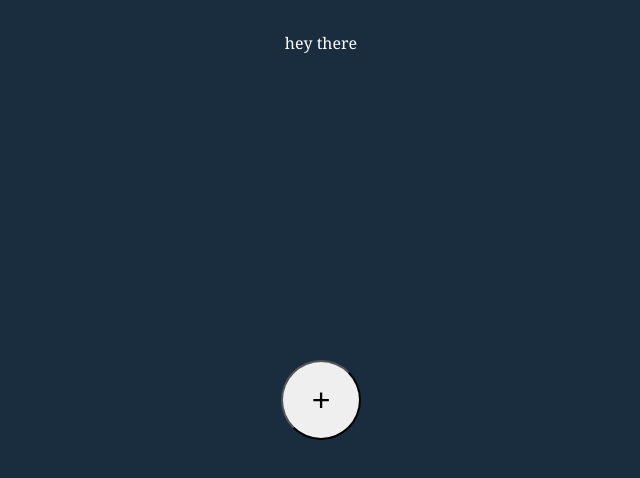
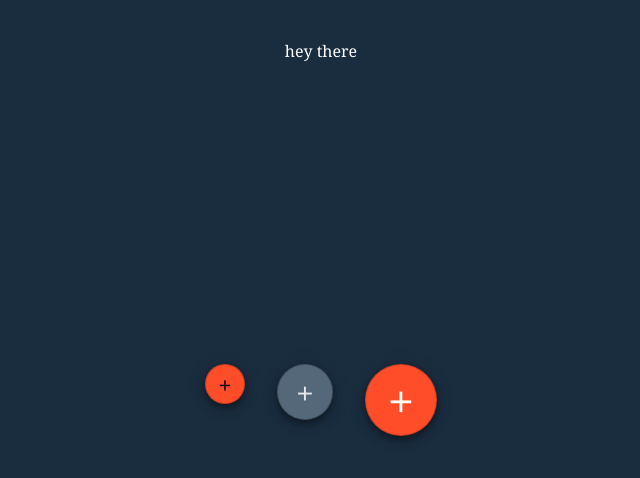
Before and after one commit to elShailee/the-weird-game, a React (Create React App) app: page / in a window 1280 px wide. Shown: the top 478 px of the page, without its empty margins (319-959 px from the left). Built offline with nearby package versions, Linux system fonts and the light colour scheme.

Commit message:
semi generalized button, working start, need performance improvements

```diff
--- a/src/Chapters/Chapter01/Chapter01.jsx
+++ b/src/Chapters/Chapter01/Chapter01.jsx
@@ -1,12 +1,19 @@
-import { useState } from 'react';
-import { ChapterContainer, SumContainer, Btn, TrashButton, TipContainer } from './styles';
+import { FAB } from 'Components/buttons';
+import { useContext, useMemo, useState } from 'react';
+import { useSpring } from 'react-spring';
+import { ThemeContext } from 'styled-components';
+import { ChapterContainer, SumContainer, TrashButton, TipContainer } from './styles';
 
-export default function Chapter01() {
+export const Chapter01 = () => {
+	const theme = useContext(ThemeContext);
 	const [chapterState, setChapterState] = useState({
 		points: 0,
 		trashedPoints: 0,
 		tipsStage: 0,
 	});
+
+	const [stage, setStage] = useState(0);
+	const stepSize = 10;
 
 	const sumPoints = () => chapterState.points + chapterState.trashedPoints;
 
@@ -14,17 +21,8 @@ export default function Chapter01() {
 		setChapterState({ ...chapterState, points: chapterState.points + 1 });
 	};
 
-	const tips = [
-		'hey there',
-		"why'd you do that for?!",
-		"I get it, there isn't much else, is it...",
-		'but seriously, stop it.',
-		'Stop It!',
-		'',
-	];
 	const trashHandler = () => {
 		const newTrashedPoints = sumPoints();
-		const stepSize = 100;
 		const tipsStage = Math.min(Math.floor(newTrashedPoints / stepSize), 5);
 
 		setChapterState({
@@ -33,18 +31,63 @@ export default function Chapter01() {
 			trashedPoints: newTrashedPoints,
 			tipsStage,
 		});
+		if (tipsStage !== stage) setStage(tipsStage);
 	};
+
+	const animation = useSpring({
+		from: { backgroundColor: 'red' },
+		to: { backgroundColor: 'rgba(0,0,0,0)' },
+		config: { duration: 1000 },
+	});
+
+	const Comp = useMemo(() => {
+		const tips = [
+			'hey there',
+			"why'd you do that for?!",
+			"I get it, there isn't much else, is it...",
+			'but seriously, stop it.',
+			'Stop It!',
+			'',
+		];
+		return (
+			<TipContainer style={animation} key={stage}>
+				{tips[stage]}
+			</TipContainer>
+		);
+	}, [stage, animation]);
 
 	return (
 		<ChapterContainer>
 			<SumContainer shouldShow={sumPoints() > 0}>{chapterState.points}</SumContainer>
-			<Btn onClick={addHandler} tabIndex='-1'>
-				+
-			</Btn>
-			<TipContainer>{tips[chapterState.tipsStage]}</TipContainer>
-			<TrashButton shouldShow={sumPoints() >= 100} onClick={trashHandler}>
+			<div style={{ display: 'flex', flexDirection: 'row' }}>
+				<FAB
+					onClick={addHandler}
+					style={{ margin: '1rem' }}
+					tabIndex='-1'
+					color={theme.colors.chapter01.addButton.BG}
+					size='S'
+					darken
+				/>
+				<FAB
+					onClick={addHandler}
+					style={{ margin: '1rem' }}
+					tabIndex='-1'
+					color={theme.colors.chapter01.addButton.BG}
+					size='M'
+					disabled
+				/>
+				<FAB
+					onClick={addHandler}
+					style={{ margin: '1rem' }}
+					tabIndex='-1'
+					color={theme.colors.chapter01.addButton.BG}
+					size='L'
+				/>
+			</div>
+			{Comp}
+			<TrashButton shouldShow={sumPoints() >= stepSize} onClick={trashHandler}>
 				Do not press
 			</TrashButton>
 		</ChapterContainer>
 	);
-}
+};
--- a/src/Chapters/Chapter01/styles.js
+++ b/src/Chapters/Chapter01/styles.js
@@ -11,48 +11,13 @@ export const ChapterContainer = styled.div`
 	color: ${({ theme }) => theme.colors.chapter01.text.light};
 `;
 
-const smallBoxShadow =
-	'0px 3px 5px -1px rgba(0, 0, 0, 0.25), 0px 6px 10px 0px rgba(0, 0, 0, 0.2), 0px 1px 18px 0px rgba(0, 0, 0, 0.16)';
-const bigBoxShadow =
-	'0px 7px 8px -4px rgb(0, 0, 0, 0.25), 0px 12px 17px 2px rgb(0, 0, 0, 0.2),	0px 5px 22px 4px rgb(0, 0, 0, 0.16)';
-
-export const AddButton = styled(animated.div)`
-	width: 3.5rem;
-	height: 3.5rem;
-	background-color: ${({ bgc }) => bgc};
-	border-radius: 50%;
-	font-size: ${({ theme }) => theme.sizes.text.L};
-	color: ${({ theme }) => theme.colors.chapter01.addButton.text};
-	${({ theme }) => theme.customStyles.centerItems};
-	${({ theme }) => theme.customStyles.clickable};
-	box-shadow: ${smallBoxShadow};
-	transition: box-shadow 250ms ease, filter 400ms;
-
-	&:hover {
-		filter: brightness(123%);
-	}
-	&:hover {
-		box-shadow: ${bigBoxShadow};
-	}
-
-	&:active {
-		transition: box-shadow 250ms ease, filter 0ms;
-		filter: brightness(185%) saturate(65%);
-	}
-`;
-
 export const SumContainer = styled.div`
-	font-size: ${({ shouldShow }) => (shouldShow ? '2rem' : '0')};
+	position: absolute;
+	top: ${({ shouldShow }) => (shouldShow ? '20vh' : '40vh')};
+	height: ${({ shouldShow }) => (shouldShow ? '5rem' : '0')};
+	font-size: ${({ theme }) => theme.sizes.text.XL};
 	overflow: hidden;
-	transition: font-size 1s ease-in-out;
-`;
-
-export const Btn = styled.button`
-	width: 5rem;
-	height: 5rem;
-	font-size: 2rem;
-	border-radius: 50%;
-	margin: 1rem;
+	transition: height 0.5s ease-in-out, top 1s ease-in-out;
 `;
 
 export const TrashButton = styled.button`
@@ -65,8 +30,10 @@ export const TrashButton = styled.button`
 	transition: opacity 1s;
 `;
 
-export const TipContainer = styled.div`
+export const TipContainer = styled(animated.div)`
 	position: absolute;
+	padding: ${({ theme }) => theme.sizes.padding.M} ${({ theme }) => theme.sizes.padding.L};
+	border-radius: ${({ theme }) => theme.sizes.borderRadius.M};
 	top: 2rem;
 	font-size: ${({ theme }) => theme.sizes.text.S};
 `;
--- a/src/Chapters/chaptersLib.js
+++ b/src/Chapters/chaptersLib.js
@@ -1,4 +1,4 @@
 import { Chapter00 } from 'Chapters/Chapter00/Chapter00';
-import Chapter01 from 'Chapters/Chapter01/Chapter01';
+import { Chapter01 } from 'Chapters/Chapter01/Chapter01';
 
 export const chaptersLib = { 0: Chapter00, 1: Chapter01 };
--- /dev/null
+++ b/src/Components/buttons.js
@@ -0,0 +1,50 @@
+import styled from 'styled-components';
+import { enlarge } from 'theme';
+
+const smallBoxShadow =
+	'0px 3px 5px -1px rgba(0, 0, 0, 0.25), 0px 6px 10px 0px rgba(0, 0, 0, 0.2), 0px 1px 18px 0px rgba(0, 0, 0, 0.16)';
+const bigBoxShadow =
+	'0px 7px 8px -4px rgb(0, 0, 0, 0.25), 0px 12px 17px 2px rgb(0, 0, 0, 0.2),	0px 5px 22px 4px rgb(0, 0, 0, 0.16)';
+
+export const FAB = styled.div`
+	width: ${({ theme, size }) => theme.sizes.components.FAB[size]};
+	height: ${({ theme, size }) => theme.sizes.components.FAB[size]};
+	border-radius: 50%;
+	box-shadow: ${smallBoxShadow};
+	border: 1px solid rgba(0, 0, 0, 0.2);
+	background-color: ${({ theme, color, disabled }) =>
+		disabled ? theme.colors.inputs.disabled.BG : color};
+	color: ${({ theme, disabled, darken }) => {
+		if (disabled) return theme.colors.inputs.disabled.text;
+		if (darken) return theme.colors.inputs.dark.text;
+		return theme.colors.inputs.light.text;
+	}};
+	font-size: ${({ theme, size }) => theme.sizes.text[enlarge(size, 1)]};
+	transition: box-shadow 250ms ease, filter 400ms;
+	${({ theme, disabled }) => {
+		if (!disabled) return theme.customStyles.clickable;
+	}};
+	${({ theme }) => theme.customStyles.centerItems};
+	${({ theme }) => theme.customStyles.nonSelectable};
+	&:hover {
+		filter: ${({ theme, darken, disabled }) => {
+			if (disabled) return '';
+			if (darken) return theme.filters.darken.S;
+			return theme.filters.lighten.S;
+		}};
+		${({ disabled }) => (disabled ? '' : `box-shadow: ${bigBoxShadow};`)}
+	}
+
+	&:active {
+		filter: ${({ theme, darken, disabled }) => {
+			if (disabled) return '';
+			if (darken) return theme.filters.darken.L;
+			return theme.filters.lighten.L;
+		}};
+		transition: box-shadow 250ms ease, filter 0ms;
+	}
+`;
+
+FAB.defaultProps = {
+	children: '+',
+};
--- a/src/palette.js
+++ b/src/palette.js
@@ -4,6 +4,7 @@ const palette = {
 	gray: {
 		200: `rgb(34, 34, 34)`,
 		700: `rgb(153, 153, 153)`,
+		900: `rgb(229, 232, 236)`,
 	},
 	white: {
 		900: `white`,
--- a/src/theme.js
+++ b/src/theme.js
@@ -1,9 +1,15 @@
 import palette from 'palette';
+
+export const enlarge = (inputSize, incrementBy) => {
+	const sizesArray = ['XS', 'S', 'M', 'L', 'XL', 'XXL', 'MAX'];
+	return sizesArray[sizesArray.indexOf(inputSize) + incrementBy];
+};
 
 export const theme = {
 	sizes: {
 		border: {},
 		borderRadius: {
+			M: '0.5rem',
 			Max: '50%',
 		},
 		padding: {
@@ -18,6 +24,23 @@ export const theme = {
 		},
 		letterSpacing: {
 			L: '0.07rem',
+		},
+		components: {
+			FAB: {
+				S: '2.5rem',
+				M: '3.5rem',
+				L: '4.5rem',
+			},
+		},
+	},
+	filters: {
+		darken: {
+			S: 'brightness(85%) saturate(85%)',
+			L: 'brightness(65%) saturate(65%)',
+		},
+		lighten: {
+			S: 'brightness(123%) saturate(85%)',
+			L: 'brightness(185%) saturate(65%)',
 		},
 	},
 	fonts: {
@@ -67,5 +90,17 @@ export const theme = {
 				text: palette.white[900],
 			},
 		},
+		inputs: {
+			disabled: {
+				text: palette.gray[900],
+				BG: palette.blue[720],
+			},
+			dark: {
+				text: 'black',
+			},
+			light: {
+				text: 'white',
+			},
+		},
 	},
 };
```
